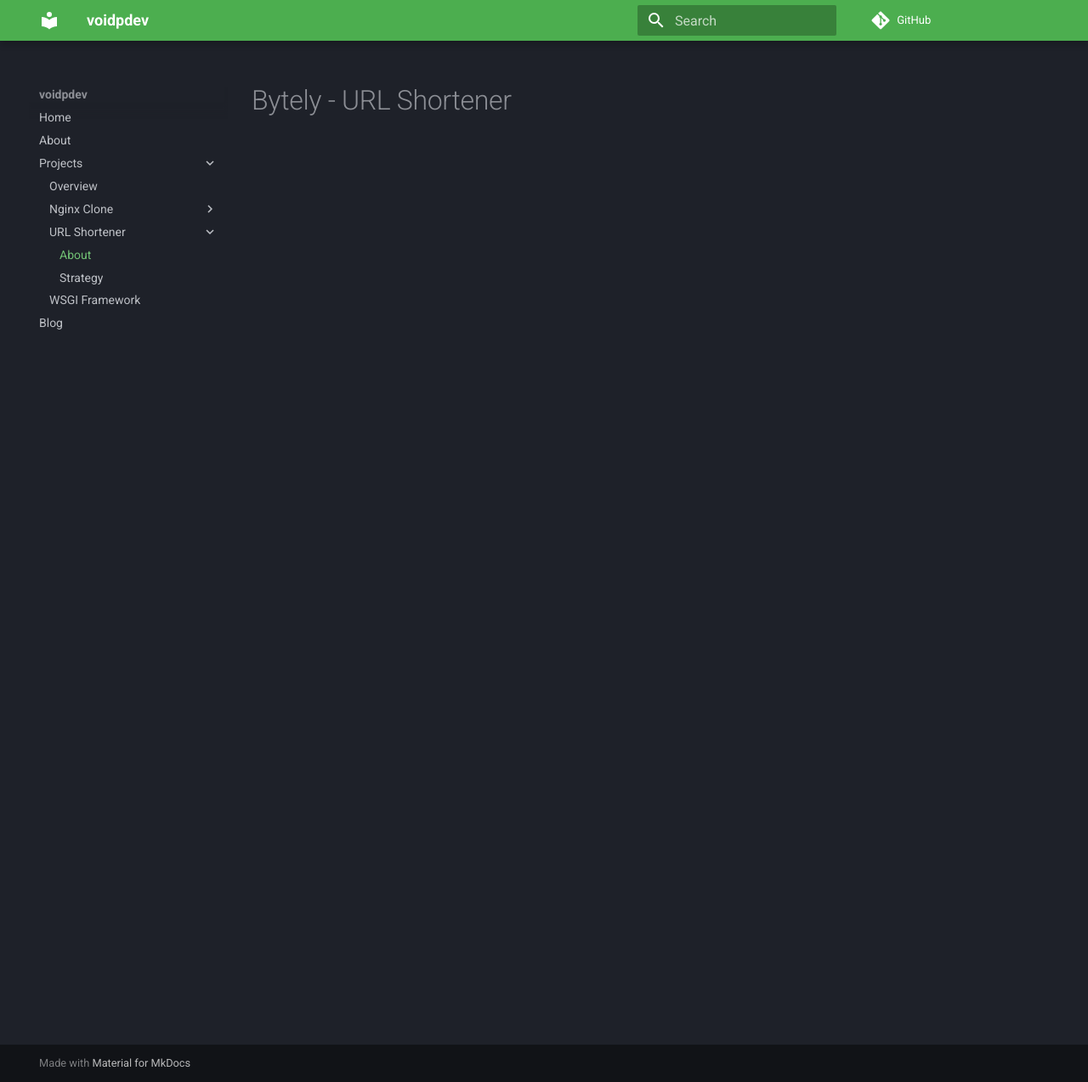
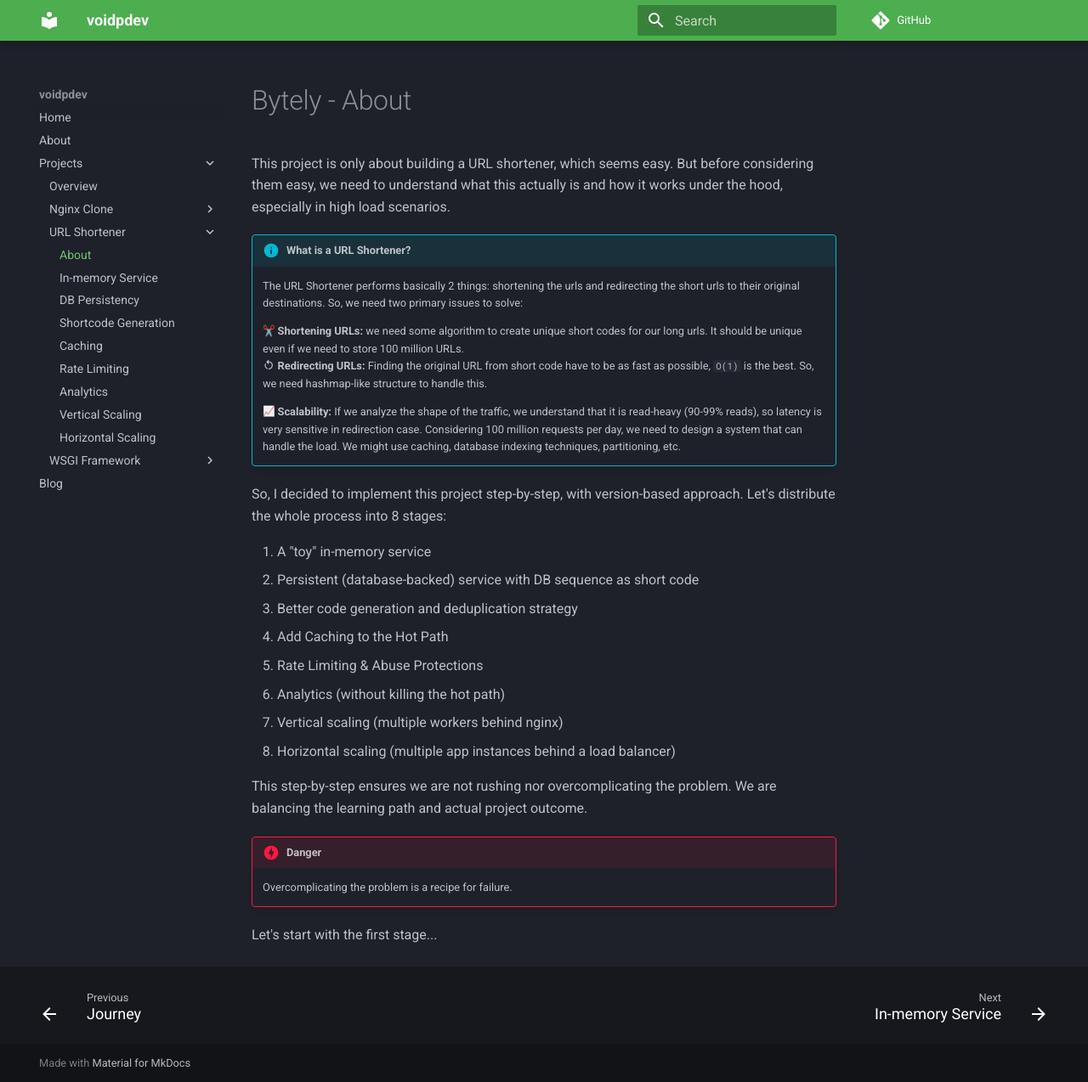
Before and after one commit to Samandar-Komilov/voidpdev, an MkDocs documentation site: the page built from docs/projects/url_shortener/url_shortener.md, in a window 1280 px wide and 1274 px high. Shown: the whole window at 85% size. Built offline with MkDocs 1.6.1 and Material for MkDocs 9.7.7, drawn with Linux system fonts in a browser that asks for light colours; emoji names are drawn with the system emoji font.

Commit message:
add: url shortener plan, fix some stylings

```diff
--- a/docs/projects/url_shortener/url_shortener.md
+++ b/docs/projects/url_shortener/url_shortener.md
@@ -1 +1,38 @@
-# Bytely - URL Shortener
+---
+
+title: "Bytely - URL Shortener"
+description: "Scalable URL shortener being built for practicing System Design."
+date: 2025-08-26
+
+---
+
+# Bytely - About
+
+This project is only about building a URL shortener, which seems easy. But before considering them easy, we need to understand what this actually is and how it works under the hood, especially in high load scenarios.
+
+!!! info "What is a URL Shortener?"
+    The URL Shortener performs basically 2 things: shortening the urls and redirecting the short urls to their original destinations. So, we need two primary issues to solve:
+
+    :scissors: **Shortening URLs:** we need some algorithm to create unique short codes for our long urls. It should be unique even if we need to store 100 million URLs.
+    :material-restart: **Redirecting URLs:** Finding the original URL from short code have to be as fast as possible, `O(1)` is the best. So, we need hashmap-like structure to handle this.
+
+    :chart_with_upwards_trend: **Scalability:** If we analyze the shape of the traffic, we understand that it is read-heavy (90-99% reads), so latency is very sensitive in redirection case. Considering 100 million requests per day, we need to design a system that can handle the load. We might use caching, database indexing techniques, partitioning, etc.
+
+So, I decided to implement this project step-by-step, with version-based approach. Let's distribute the whole process into 8 stages:
+
+1. A "toy" in-memory service
+2. Persistent (database-backed) service with DB sequence as short code
+3. Better code generation and deduplication strategy
+4. Add Caching to the Hot Path
+5. Rate Limiting & Abuse Protections
+6. Analytics (without killing the hot path)
+7. Vertical scaling (multiple workers behind nginx)
+8. Horizontal scaling (multiple app instances behind a load balancer)
+
+This step-by-step ensures we are not rushing nor overcomplicating the problem. We are balancing the learning path and actual project outcome.
+
+!!! danger
+
+    Overcomplicating the problem is a recipe for failure.
+
+Let's start with the first stage...
--- a/mkdocs.yml
+++ b/mkdocs.yml
@@ -14,6 +14,7 @@
     - content.code.copy
     - content.code.select
     - content.code.annotate
+    - navigation.footer
 
 extra_css:
   - stylesheets/extra.css
@@ -28,8 +29,16 @@
         - Journey: projects/nginx_clone/journey.md
       - URL Shortener:
         - About: projects/url_shortener/url_shortener.md
-        - Strategy: projects/url_shortener/strategy.md
-      - WSGI Framework: projects/oberoon.md
+        - In-memory Service: projects/url_shortener/v1.md
+        - DB Persistency: projects/url_shortener/v2.md
+        - Shortcode Generation: projects/url_shortener/v3.md
+        - Caching: projects/url_shortener/v4.md
+        - Rate Limiting: projects/url_shortener/v5.md
+        - Analytics: projects/url_shortener/v6.md
+        - Vertical Scaling: projects/url_shortener/v7.md
+        - Horizontal Scaling: projects/url_shortener/v8.md
+      - WSGI Framework:
+        - About: projects/oberoon/oberoon.md
   - Blog: blog/index.md
 
 
@@ -49,3 +58,9 @@
   - pymdownx.inlinehilite
   - pymdownx.snippets
   - pymdownx.superfences
+  - admonition
+  - pymdownx.details
+  - attr_list
+  - pymdownx.emoji:
+      emoji_index: !!python/name:material.extensions.emoji.twemoji
+      emoji_generator: !!python/name:material.extensions.emoji.to_svg
--- a/overrides/index.html
+++ b/overrides/index.html
@@ -26,7 +26,7 @@
         <svg class="mdi" viewBox="0 0 24 24"><path d="M12 0C5.37 0 0 5.37 0 12a12 12 0 0 0 8.21 11.44c.6.11.82-.26.82-.58v-2.02c-3.34.73-4.04-1.61-4.04-1.61-.55-1.41-1.35-1.79-1.35-1.79-1.1-.76.08-.74.08-.74 1.22.09 1.86 1.25 1.86 1.25 1.08 1.85 2.83 1.31 3.52 1 .11-.78.42-1.31.76-1.61-2.67-.3-5.47-1.34-5.47-5.96 0-1.32.47-2.39 1.24-3.23-.12-.3-.54-1.51.12-3.14 0 0 1-.32 3.28 1.23a11.4 11.4 0 0 1 5.98 0c2.28-1.55 3.28-1.23 3.28-1.23.66 1.63.24 2.84.12 3.14.77.84 1.24 1.91 1.24 3.23 0 4.63-2.8 5.66-5.47 5.96.43.37.82 1.09.82 2.21v3.28c0 .32.22.7.82.58A12 12 0 0 0 24 12C24 5.37 18.63 0 12 0z"/></svg>
         </span>
     </a>
-    <a href="https://linkedin.com/in/samandar_komilov/" target="_blank" title="LinkedIn">
+    <a href="https://linkedin.com/in/samandar-komilov/" target="_blank" title="LinkedIn">
         <span class="md-icon" aria-hidden="true">
         <svg class="mdi" viewBox="0 0 24 24"><path d="M19 0h-14c-2.76 0-5 2.24-5 5v14c0 2.76 2.24 5 5 5h14c2.76 0 5-2.24 5-5v-14c0-2.76-2.24-5-5-5zm-11 19h-3v-10h3v10zm-1.5-11.27c-.97 0-1.75-.79-1.75-1.76s.78-1.75 1.75-1.75c.97 0 1.75.78 1.75 1.75s-.78 1.76-1.75 1.76zm13.5 11.27h-3v-5.5c0-1.31-.47-2.21-1.64-2.21-.89 0-1.42.6-1.65 1.18-.09.21-.11.5-.11.79v5.74h-3s.04-9.32 0-10.27h3v1.46c.4-.61 1.11-1.48 2.71-1.48 1.98 0 3.48 1.29 3.48 4.06v6.23z"/></svg>
         </span>
```
Also changed, not shown: docs/projects/nginx_clone/journey.md (+9 -1 lines), docs/projects/nginx_clone/nginx_clone.md (+9 -1 lines), docs/projects/overview.md (+4 -0 lines), docs/projects/url_shortener/strategy.md (deleted, +0 -1 lines), docs/projects/url_shortener/v1.md (added, +8 -0 lines), docs/projects/url_shortener/v2.md (added, +8 -0 lines), docs/projects/url_shortener/v3.md (added, +8 -0 lines), docs/projects/url_shortener/v4.md (added, +8 -0 lines), docs/projects/url_shortener/v5.md (added, +8 -0 lines), docs/projects/url_shortener/v6.md (added, +8 -0 lines), docs/projects/url_shortener/v7.md (added, +8 -0 lines), docs/projects/url_shortener/v8.md (added, +8 -0 lines), docs/projects/oberoon/oberoon.md (renamed from docs/projects/oberoon.md).
